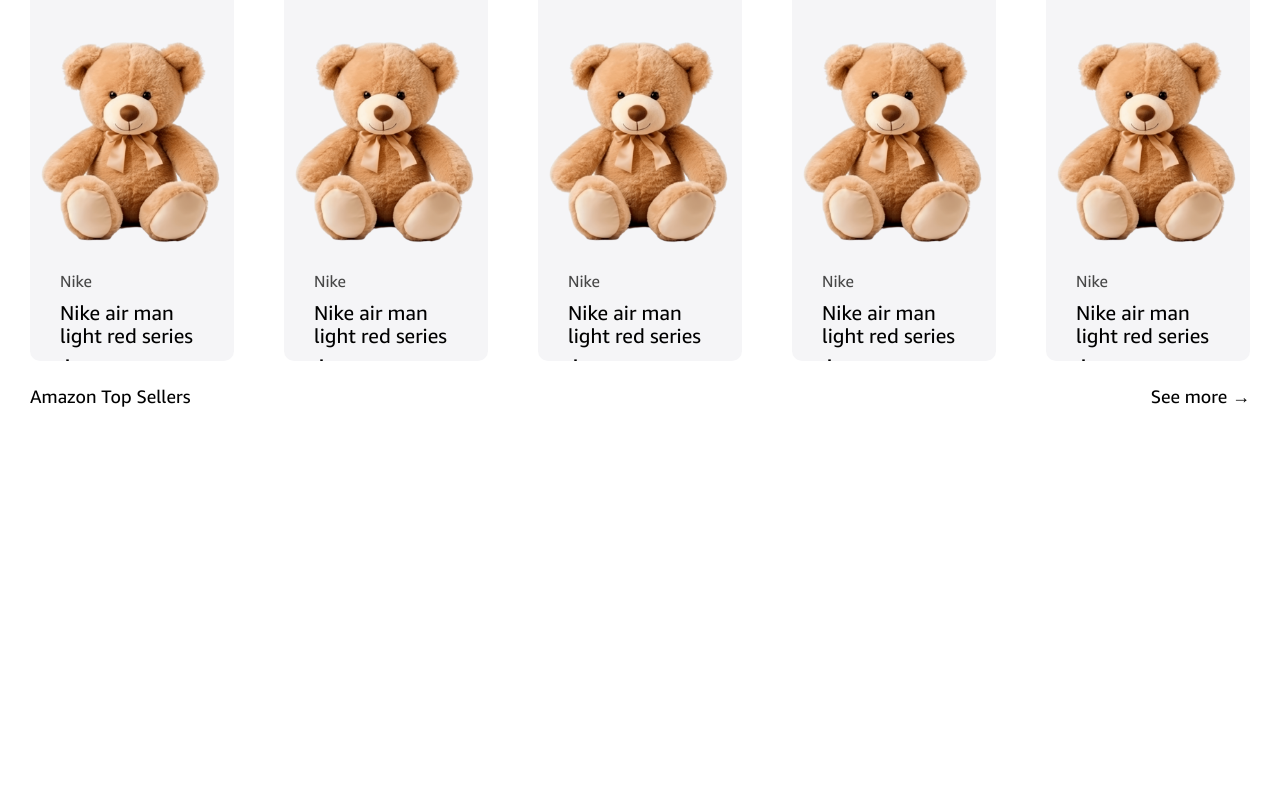
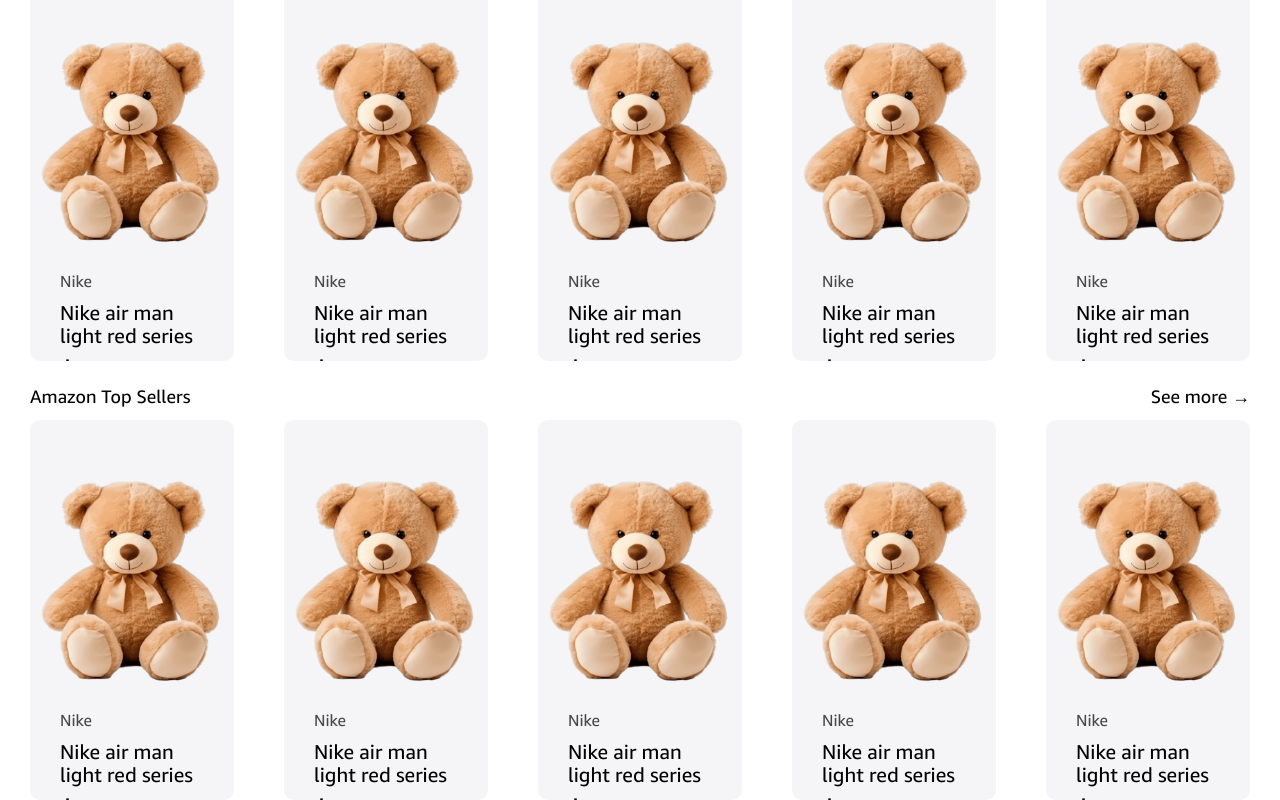
Before and after one commit to Akshatjalan/Amazon-UI-Redesign, a React (Create React App) app: page / in a window 1280 px wide. Shown: the part 1354-2154 px from the top of the page. Before the commit the page ends 1774 px from the top, so only its background shows below. Built offline with nearby package versions, Linux system fonts and the light colour scheme.

Commit message:
added products

```diff
--- a/src/pages/Home.js
+++ b/src/pages/Home.js
@@ -216,6 +216,54 @@ function Home() {
         <div>Amazon Top Sellers</div>
         <div>See more →</div>
       </div>
+      <div className="productsContainer">
+        <div className="productsItems">
+          <div className="productsitemCard">
+            <div className="productImg">
+              <img height="250px" src={toysPng} alt="profileDeals" />
+            </div>
+            <div className="productBrand">Nike</div>
+            <div className="productName">Nike air man light red series</div>
+            <div className="productPrice">$90.00</div>
+          </div>
+
+          <div className="productsitemCard">
+            <div className="productImg">
+              <img height="250px" src={toysPng} alt="profileDeals" />
+            </div>
+            <div className="productBrand">Nike</div>
+            <div className="productName">Nike air man light red series</div>
+            <div className="productPrice">$90.00</div>
+          </div>
+
+          <div className="productsitemCard">
+            <div className="productImg">
+              <img height="250px" src={toysPng} alt="profileDeals" />
+            </div>
+            <div className="productBrand">Nike</div>
+            <div className="productName">Nike air man light red series</div>
+            <div className="productPrice">$90.00</div>
+          </div>
+
+          <div className="productsitemCard">
+            <div className="productImg">
+              <img height="250px" src={toysPng} alt="profileDeals" />
+            </div>
+            <div className="productBrand">Nike</div>
+            <div className="productName">Nike air man light red series</div>
+            <div className="productPrice">$90.00</div>
+          </div>
+
+          <div className="productsitemCard">
+            <div className="productImg">
+              <img height="250px" src={toysPng} alt="profileDeals" />
+            </div>
+            <div className="productBrand">Nike</div>
+            <div className="productName">Nike air man light red series</div>
+            <div className="productPrice">$90.00</div>
+          </div>
+        </div>
+      </div>
     </div>
   );
 }
```
